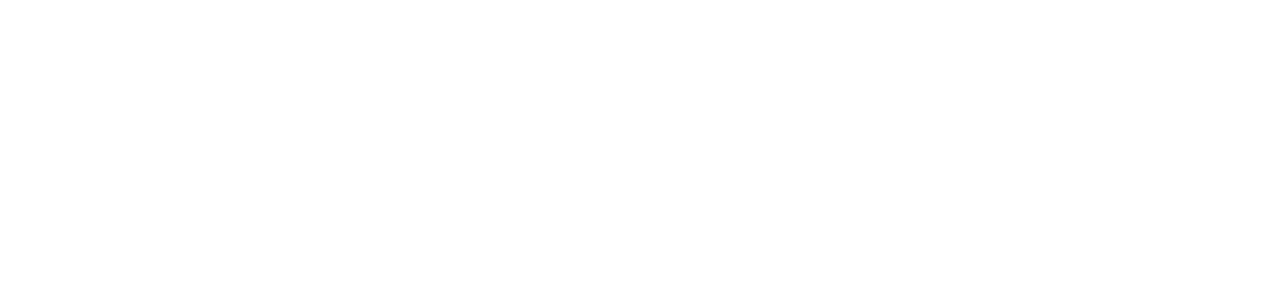
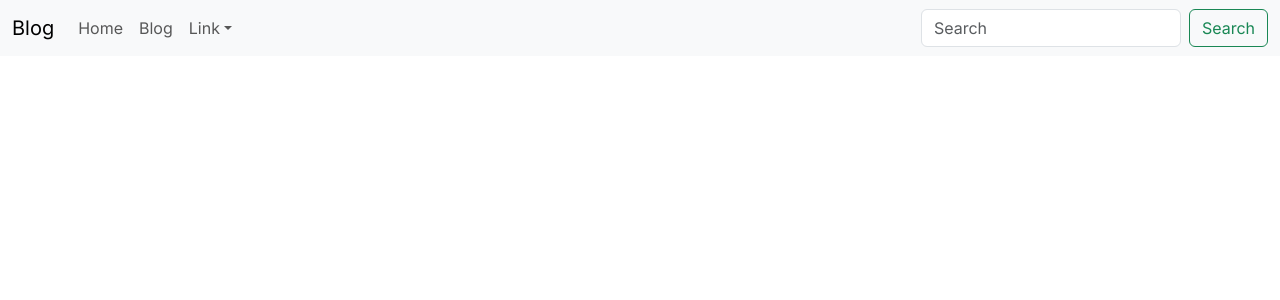
Before and after one commit to MahmudJewel/next-bootstrap-navbar, a Next.js app: page / in a window 1280 px wide. Shown: the top 300 px of the page. Built offline with nearby package versions, Linux system fonts and the light colour scheme.

Commit message:
added navigation bar

```diff
--- a/package.json
+++ b/package.json
@@ -9,9 +9,11 @@
     "lint": "next lint"
   },
   "dependencies": {
+    "bootstrap": "^5.3.3",
+    "next": "14.1.0",
     "react": "^18",
-    "react-dom": "^18",
-    "next": "14.1.0"
+    "react-bootstrap": "^2.10.1",
+    "react-dom": "^18"
   },
   "devDependencies": {
     "eslint": "^8",
--- a/src/app/layout.js
+++ b/src/app/layout.js
@@ -1,5 +1,10 @@
+// bootstrap
+import "bootstrap/dist/css/bootstrap.min.css";
+
 import { Inter } from "next/font/google";
 import "./globals.css";
+import InstallBootstrap from "@/components/InstallBootstrap";
+import NavScrollExample from "@/components/Navbar";
 
 const inter = Inter({ subsets: ["latin"] });
 
@@ -11,7 +16,12 @@
 export default function RootLayout({ children }) {
   return (
     <html lang="en">
-      <body className={inter.className}>{children}</body>
+      <body className={inter.className}>
+        {/* bootstrap  */}
+        <InstallBootstrap />
+        <NavScrollExample />
+        {children}
+        </body>
     </html>
   );
 }
--- /dev/null
+++ b/src/components/InstallBootstrap.jsx
@@ -0,0 +1,12 @@
+"use client"; // for client side rendering
+import {useEffect} from 'react';
+
+const InstallBootstrap = () => {
+	useEffect(() => {
+		import("bootstrap/dist/js/bootstrap.bundle.js");
+	}, []);
+	return (
+	<></>
+	)
+}
+export default InstallBootstrap
--- /dev/null
+++ b/src/components/Navbar.jsx
@@ -0,0 +1,83 @@
+"use client" // client side rendering
+
+import Button from 'react-bootstrap/Button';
+import Container from 'react-bootstrap/Container';
+import Form from 'react-bootstrap/Form';
+import Nav from 'react-bootstrap/Nav';
+import Navbar from 'react-bootstrap/Navbar';
+import NavDropdown from 'react-bootstrap/NavDropdown';
+
+import Link from 'next/link'
+
+function NavScrollExample() {
+  return (
+    <Navbar expand="lg" className="bg-body-tertiary">
+      <Container fluid>
+        <Navbar.Brand href="#">Blog</Navbar.Brand>
+        <Navbar.Toggle aria-controls="navbarScroll" />
+        <Navbar.Collapse id="navbarScroll">
+          <Nav
+            className="me-auto my-2 my-lg-0"
+            style={{ maxHeight: '100px' }}
+            navbarScroll
+          >
+            {/* <div className="collapse navbar-collapse" id="navbarTogglerDemo02">
+              <ul className="navbar-nav me-auto mb-2 mb-lg-0">
+                <li className="nav-item">
+                <Link className="nav-link" href="/"> Next</Link>
+                </li>
+                <li className="nav-item">
+                  <a className="nav-link" href="#">Link</a>
+                </li>
+              </ul>
+            </div> */}
+
+            <li>
+              <Link className="nav-link" href="/"> Home</Link>
+            </li>
+            <li>
+              <Link className="nav-link" href="/blog"> Blog</Link>
+            </li>
+
+            <li className="nav-item dropdown">
+              <a className="nav-link dropdown-toggle" href="#" role="button" data-bs-toggle="dropdown" aria-expanded="false">
+                Link
+              </a>
+              <ul className="dropdown-menu">
+                <li>
+                  <Link className="dropdown-item" href="/blog">
+                    Action
+                  </Link>
+                </li>
+                <li>
+                  <Link className="dropdown-item" href="#">
+                    Another Action
+                  </Link>
+                </li>
+                <li>
+                  <hr className="dropdown-divider" />
+                  </li>
+                <li>
+                  <Link className="dropdown-item" href="#">
+                    Something else here
+                  </Link>
+                </li>
+              </ul>
+            </li>
+          </Nav>
+          <Form className="d-flex">
+            <Form.Control
+              type="search"
+              placeholder="Search"
+              className="me-2"
+              aria-label="Search"
+            />
+            <Button variant="outline-success">Search</Button>
+          </Form>
+        </Navbar.Collapse>
+      </Container>
+    </Navbar>
+  );
+}
+
+export default NavScrollExample;
```
Also changed, not shown: 1 other file (tests, documents, lock files or other folders).
